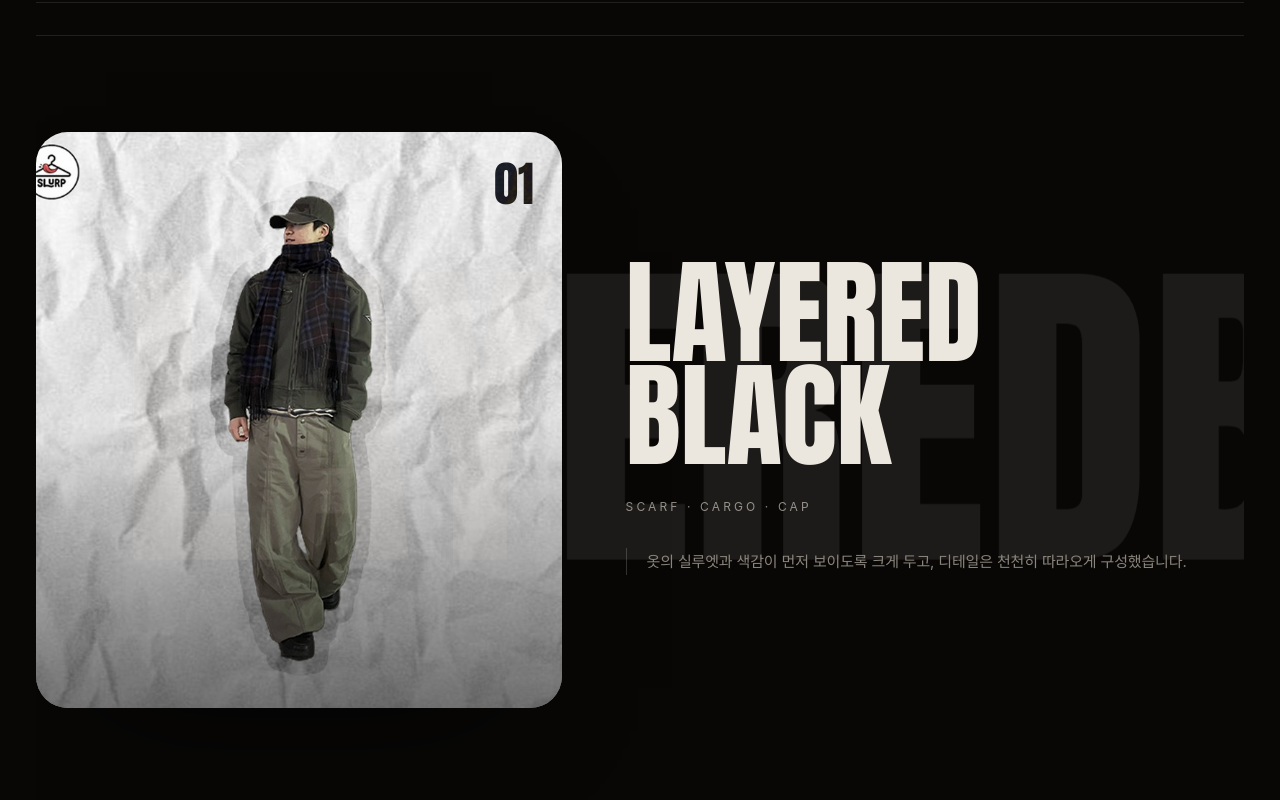
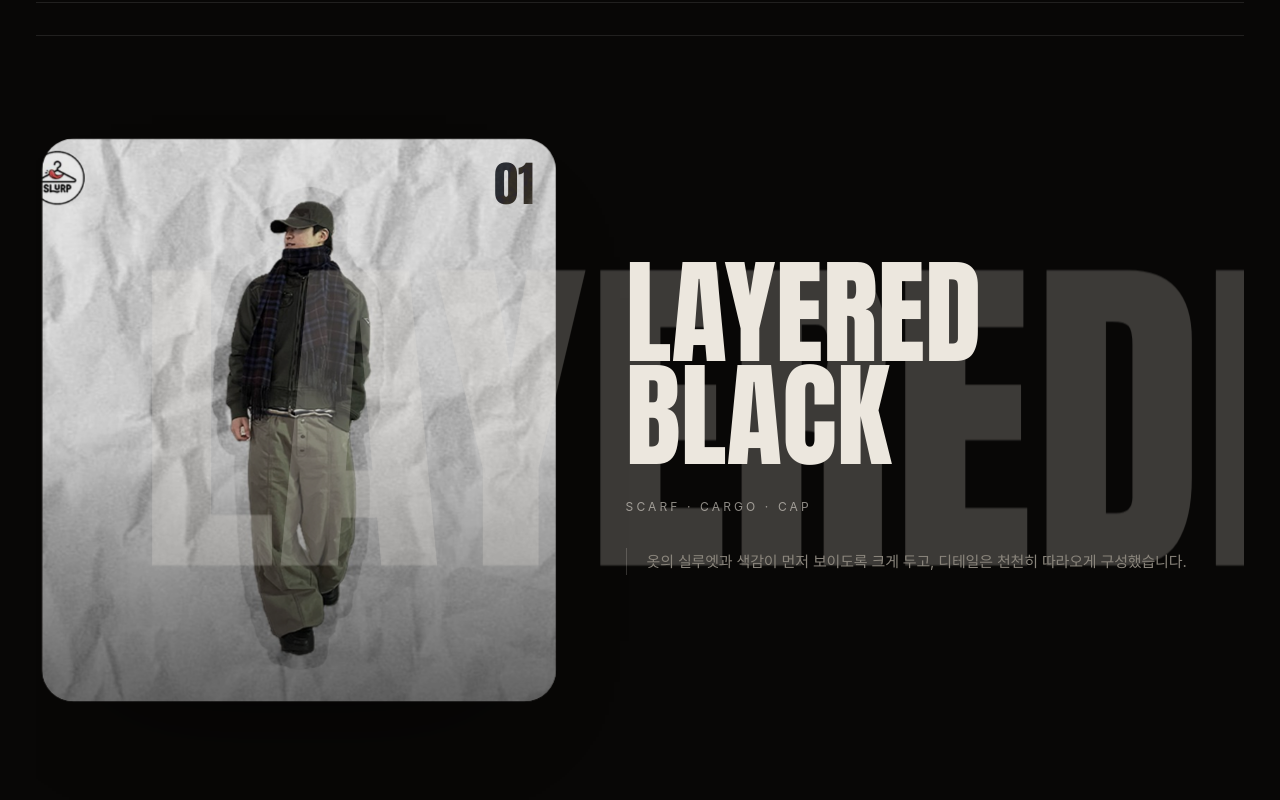
Before and after one commit to Ohhaeseo/OH_PROFILE, a React (Vite) app: page /fashion in a window 1280 px wide. Shown: the part 1420-2220 px from the top of the page. Built offline with nearby package versions, Linux system fonts and the light colour scheme; a web font is replaced by a local one.

Commit message:
Refine fashion scroll typography

```diff
--- a/src/pages/Fashion.tsx
+++ b/src/pages/Fashion.tsx
@@ -1,5 +1,10 @@
 import { useRef } from "react";
-import { motion, useScroll, useTransform } from "framer-motion";
+import {
+  motion,
+  useScroll,
+  useTransform,
+  type MotionValue,
+} from "framer-motion";
 import { Link } from "react-router-dom";
 import { fashionIntro, looks, type Look } from "../data/fashion";
 
@@ -20,26 +25,25 @@ function EntryPull() {
 function MovingWord({
   text,
   reverse = false,
+  progress,
 }: {
   text: string;
   reverse?: boolean;
+  progress: MotionValue<number>;
 }) {
-  const ref = useRef<HTMLDivElement>(null);
-  const { scrollYProgress } = useScroll({
-    target: ref,
-    offset: ["start end", "end start"],
-  });
   const x = useTransform(
-    scrollYProgress,
+    progress,
     [0, 1],
-    reverse ? ["18vw", "-18vw"] : ["-18vw", "18vw"],
+    reverse ? ["20vw", "-20vw"] : ["-20vw", "20vw"],
   );
+  const opacity = useTransform(progress, [0, 0.5, 1], [0.06, 0.34, 0.06]);
+  const scale = useTransform(progress, [0, 0.5, 1], [0.86, 1.08, 0.86]);
 
   return (
-    <div ref={ref} className="pointer-events-none absolute inset-x-0 top-1/2 z-20 -translate-y-1/2 overflow-hidden">
+    <div className="pointer-events-none absolute inset-x-0 top-1/2 z-20 -translate-y-1/2 overflow-hidden">
       <motion.span
-        style={{ x }}
-        className="block whitespace-nowrap font-display text-[26vw] uppercase leading-none text-bone/[0.09] mix-blend-difference"
+        style={{ x, opacity, scale }}
+        className="block origin-center whitespace-nowrap font-display text-[27vw] uppercase leading-none text-bone mix-blend-difference"
       >
         {text} {text}
       </motion.span>
@@ -49,17 +53,31 @@ function MovingWord({
 
 function LookCard({ look, index }: { look: Look; index: number }) {
   const reverse = index % 2 === 1;
+  const ref = useRef<HTMLElement>(null);
+  const { scrollYProgress } = useScroll({
+    target: ref,
+    offset: ["start end", "end start"],
+  });
+  const imageScale = useTransform(scrollYProgress, [0, 0.5, 1], [0.92, 1, 0.94]);
+  const imageOpacity = useTransform(scrollYProgress, [0, 0.5, 1], [0.72, 1, 0.78]);
+
   return (
     <motion.figure
+      ref={ref}
       initial={{ opacity: 0, y: 54, scale: 0.98 }}
       whileInView={{ opacity: 1, y: 0, scale: 1 }}
       viewport={{ once: true, margin: "0px 0px -12% 0px" }}
       transition={{ duration: 0.95, ease: EASE, delay: (index % 3) * 0.05 }}
       className="group relative grid min-h-[96svh] items-center overflow-hidden border-t border-white/10 py-20 lg:grid-cols-[0.85fr_1fr] lg:gap-16"
     >
-      <MovingWord text={look.title.replaceAll(" ", "")} reverse={reverse} />
+      <MovingWord
+        text={look.title.replaceAll(" ", "")}
+        reverse={reverse}
+        progress={scrollYProgress}
+      />
       <div className={`relative z-10 ${reverse ? "lg:order-2" : ""}`}>
         <motion.div
+          style={{ scale: imageScale, opacity: imageOpacity }}
           whileHover={{ y: -10, rotate: reverse ? 0.4 : -0.4 }}
           transition={{ duration: 0.7, ease: EASE }}
           className="relative overflow-hidden rounded-[2rem] bg-[#1b1a18] shadow-[0_50px_120px_-70px_rgba(0,0,0,0.9)]"
--- a/src/sections/HeroIntro.tsx
+++ b/src/sections/HeroIntro.tsx
@@ -264,14 +264,14 @@ function ProfileStrengths() {
 
 function AboutWork() {
   return (
-    <section className="scroll-mt-28 bg-cream px-5 pt-10 pb-20 sm:px-9 sm:pt-12 sm:pb-24">
+    <section className="scroll-mt-48 bg-cream px-5 pt-32 pb-20 sm:px-9 sm:pt-40 sm:pb-24">
       <div className="mx-auto max-w-[1080px]">
         <Reveal>
           <p className="mb-5 flex items-center gap-3 text-[12px] font-semibold uppercase tracking-[0.32em] text-caramel">
             <span className="h-px w-10 bg-caramel/60" />
             Introduction
           </p>
-          <h2 className="max-w-4xl font-serif-ko text-[clamp(2rem,3vw,3.25rem)] leading-[1.32] tracking-tight text-espresso">
+          <h2 className="max-w-[860px] font-serif-ko text-[clamp(2rem,2.8vw,3.05rem)] leading-[1.32] tracking-tight text-espresso">
             안정적인 구조 위에 사용자의 행동을 이어 주는 백엔드 개발자가 되고자 합니다.
           </h2>
         </Reveal>
```
